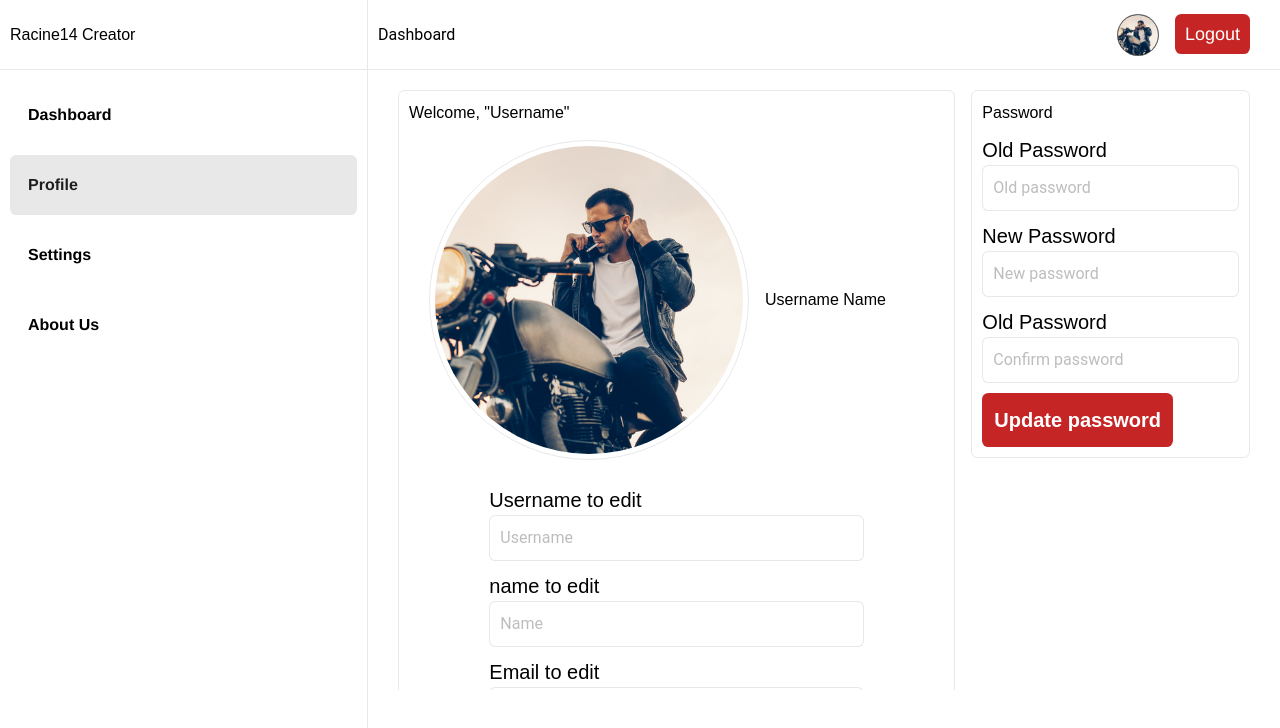
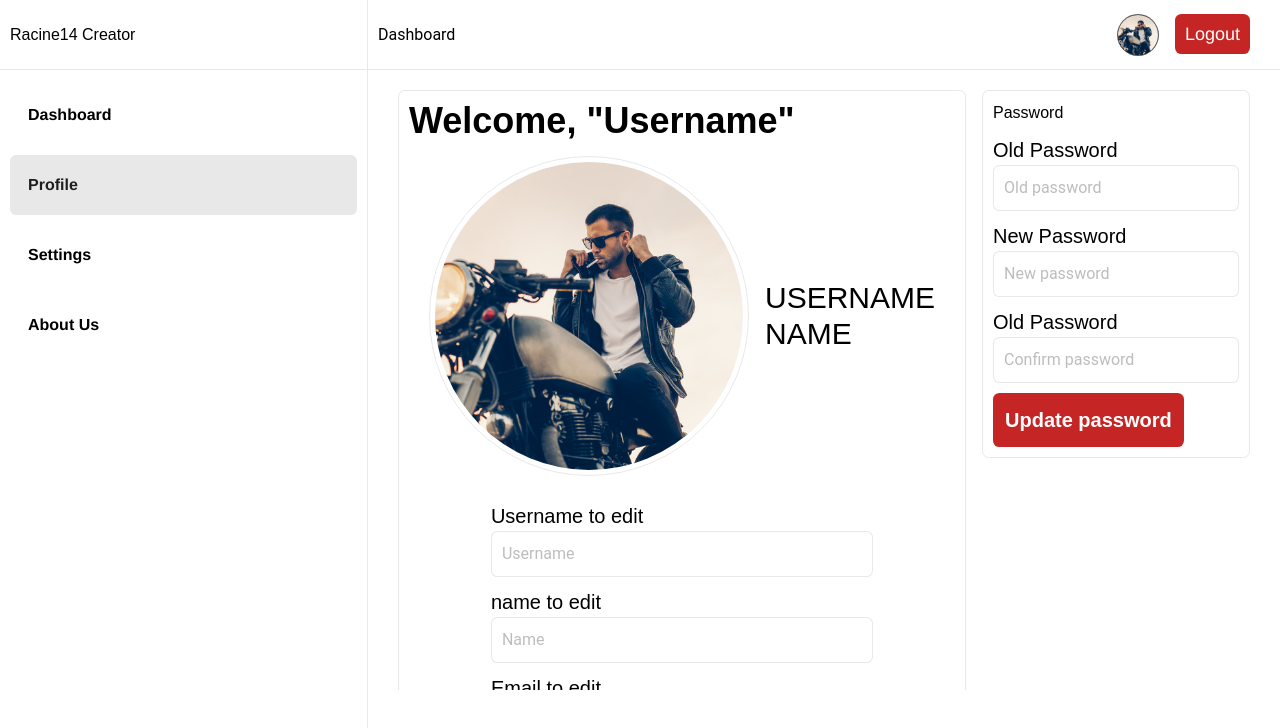
Before and after one commit to Racine14Creator/frontendReact, a React (Vite) app: page /profile in a window 1280 px wide. Shown: the top 728 px of the page. Built offline with nearby package versions, Linux system fonts and the light colour scheme.

Commit message:
add: profile

```diff
--- a/src/components/Navbar/Navbar.jsx
+++ b/src/components/Navbar/Navbar.jsx
@@ -5,7 +5,7 @@ const Navbar = () => {
 
   return (
     <nav className="navbar">
-      <a href="/">Dashboard</a>
+      <Link href="/">Dashboard</Link>
 
       <div className="right">
         <Link to="profile">
--- a/src/components/Profile/Profile.jsx
+++ b/src/components/Profile/Profile.jsx
@@ -7,7 +7,7 @@ const Profile = () => {
       <div className="profile">
         <div className="gridContent">
           <div className="item">
-            <h3>Welcome, "{"Username"}"</h3>
+            <h3 className="text-4xl font-bold">Welcome, "{"Username"}"</h3>
 
             <div className="data">
               <div className="element">
@@ -15,7 +15,7 @@ const Profile = () => {
                   <img src={profile} alt="pofile image" />
                 </div>
                 <div className="name">
-                  <h3>Username Name</h3>
+                  <h3 className="text-3xl uppercase ">Username Name</h3>
                 </div>
               </div>
 
```
